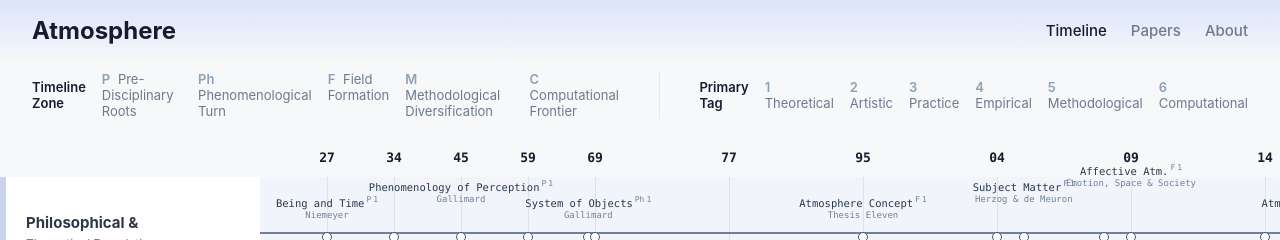
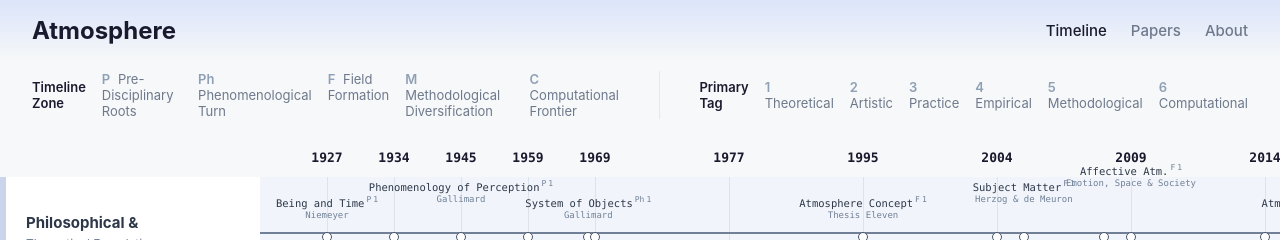
Before and after one commit to youngjuene/atmosphere-research-timeline, a React (Vite) app: page / in a window 1280 px wide. Shown: the top 240 px of the page. Built offline with nearby package versions, Linux system fonts and the light colour scheme.

Commit message:
Update timeline header to display full 4-digit years

```diff
--- a/src/data.js
+++ b/src/data.js
@@ -7,18 +7,18 @@ export const categories = [
 ];
 
 export const yearSpots = [
-  { year: 1927, label: '27', pos: 5 },
-  { year: 1934, label: '34', pos: 10 },
-  { year: 1945, label: '45', pos: 15 },
-  { year: 1959, label: '59', pos: 20 },
-  { year: 1969, label: '69', pos: 25 },
-  { year: 1977, label: '77', pos: 35 },
-  { year: 1995, label: '95', pos: 45 },
-  { year: 2004, label: '04', pos: 55 },
-  { year: 2009, label: '09', pos: 65 },
-  { year: 2014, label: '14', pos: 75 },
-  { year: 2018, label: '18', pos: 85 },
-  { year: 2025, label: '25', pos: 96 }
+  { year: 1927, label: '1927', pos: 5 },
+  { year: 1934, label: '1934', pos: 10 },
+  { year: 1945, label: '1945', pos: 15 },
+  { year: 1959, label: '1959', pos: 20 },
+  { year: 1969, label: '1969', pos: 25 },
+  { year: 1977, label: '1977', pos: 35 },
+  { year: 1995, label: '1995', pos: 45 },
+  { year: 2004, label: '2004', pos: 55 },
+  { year: 2009, label: '2009', pos: 65 },
+  { year: 2014, label: '2014', pos: 75 },
+  { year: 2018, label: '2018', pos: 85 },
+  { year: 2025, label: '2025', pos: 96 }
 ];
 
 // Mapping legends
```
